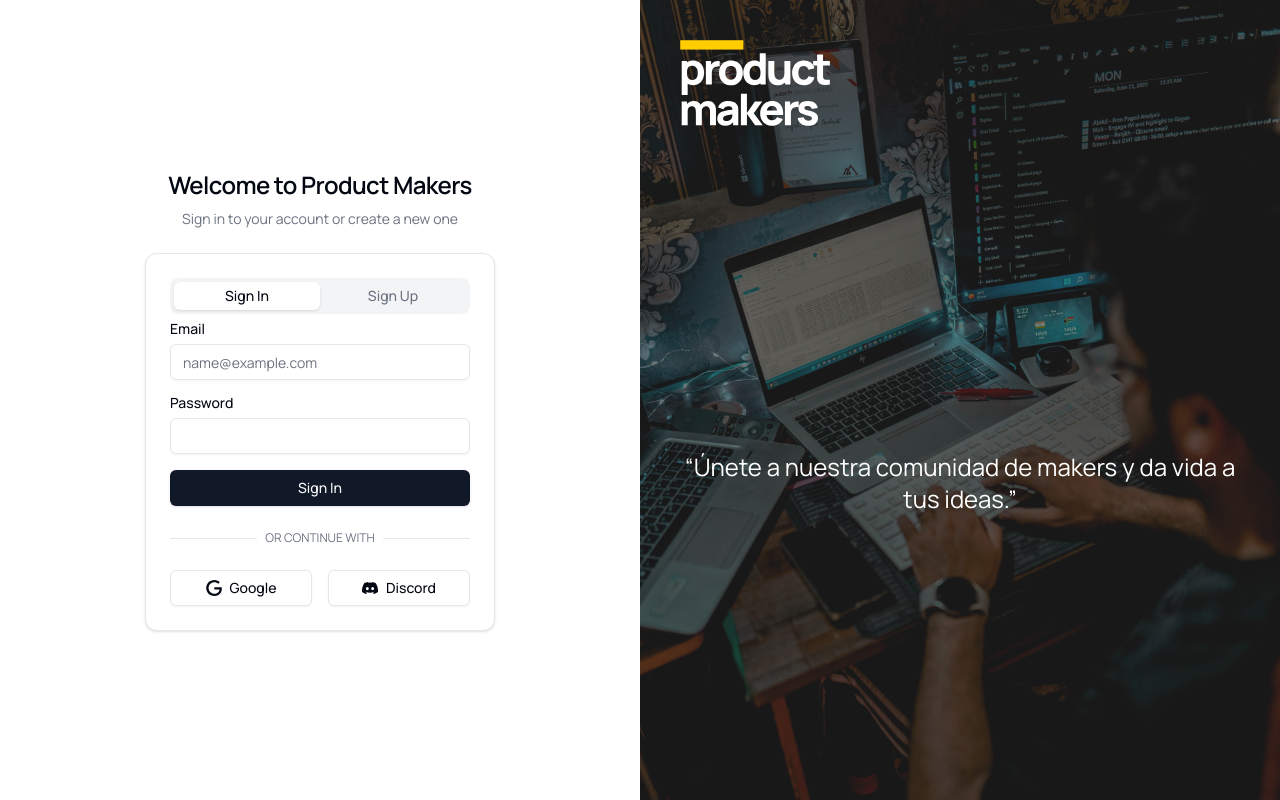
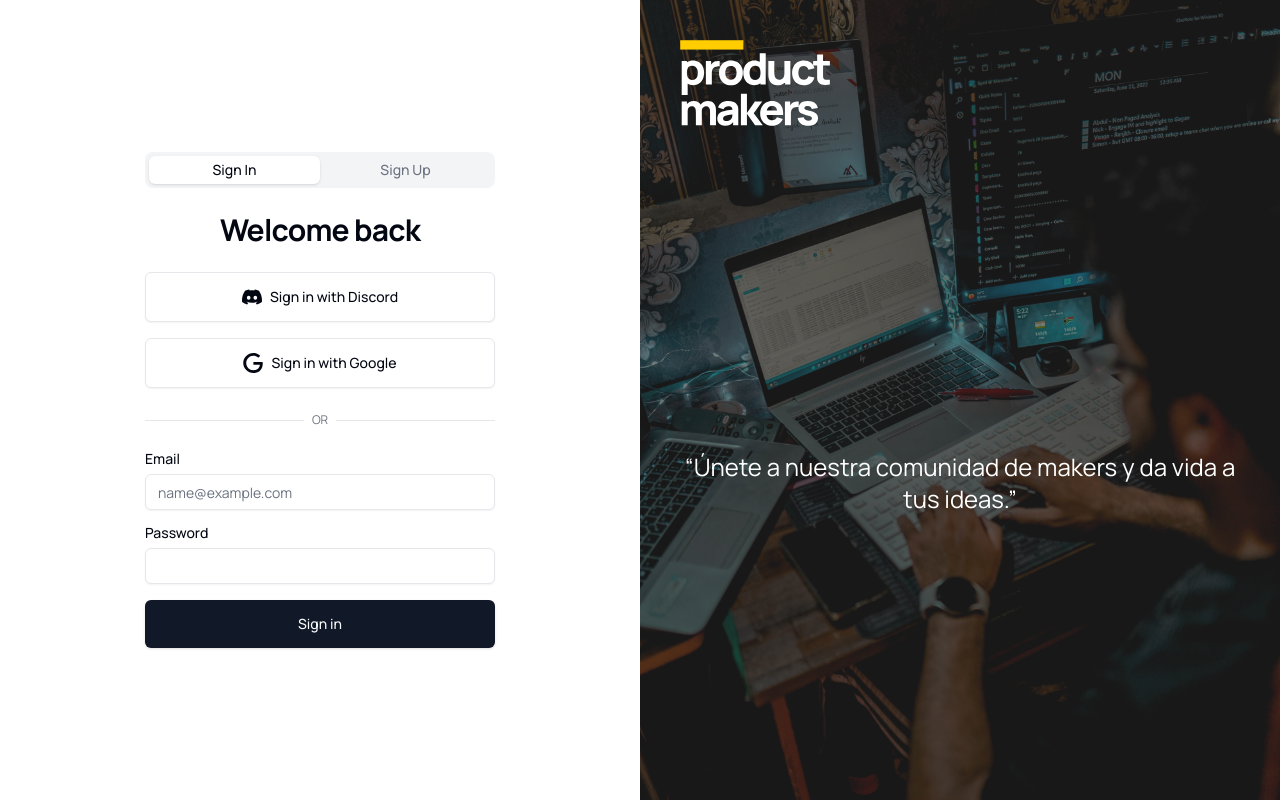
Before and after one commit to danidiestre/product_makers_live, a Next.js app: page /auth in a window 1280 px wide. Built offline with nearby package versions, Linux system fonts and the light colour scheme.

Commit message:
feat: improve auth page design and layout

```diff
--- a/src/app/auth/page.tsx
+++ b/src/app/auth/page.tsx
@@ -15,17 +15,7 @@ export default function AuthenticationPage() {
     <div className="container relative min-h-screen flex-col items-center justify-center grid lg:max-w-none lg:grid-cols-2 lg:px-0">
       <div className="lg:p-8">
         <div className="mx-auto flex w-full flex-col justify-center space-y-6 sm:w-[350px]">
-          <div className="flex flex-col space-y-2 text-center">
-            <h1 className="text-2xl font-semibold tracking-tight">
-              Welcome to Product Makers
-            </h1>
-            <p className="text-sm text-muted-foreground">
-              Sign in to your account or create a new one
-            </p>
-          </div>
-          <Card className="p-6">
-            <AuthTabs />
-          </Card>
+          <AuthTabs />
         </div>
       </div>
       <div className="relative hidden h-full flex-col bg-muted text-white lg:flex dark:border-l">
--- a/src/components/auth/auth-tabs.tsx
+++ b/src/components/auth/auth-tabs.tsx
@@ -10,14 +10,14 @@ export function AuthTabs() {
 
   return (
     <Tabs defaultValue="signin" value={activeTab} onValueChange={setActiveTab} className="w-full">
-      <TabsList className="grid w-full grid-cols-2">
+      <TabsList className="grid w-full grid-cols-2 mb-6">
         <TabsTrigger value="signin">Sign In</TabsTrigger>
         <TabsTrigger value="signup">Sign Up</TabsTrigger>
       </TabsList>
-      <TabsContent value="signin">
+      <TabsContent value="signin" className="space-y-4">
         <SignInForm />
       </TabsContent>
-      <TabsContent value="signup">
+      <TabsContent value="signup" className="space-y-4">
         <SignUpForm />
       </TabsContent>
     </Tabs>
--- a/src/components/auth/sign-in-form.tsx
+++ b/src/components/auth/sign-in-form.tsx
@@ -21,6 +21,40 @@ export function SignInForm() {
 
   return (
     <div className="grid gap-6">
+      <div className="space-y-2 text-center">
+        <h1 className="text-3xl font-bold tracking-tight">Welcome back</h1>
+      </div>
+
+      <div className="grid gap-4">
+        <Button variant="outline" disabled={isLoading} onClick={() => {}} className="py-6">
+          {isLoading ? (
+            <Icons.spinner className="mr-2 h-4 w-4 animate-spin" />
+          ) : (
+            <Icons.discord className="mr-2 h-5 w-5" />
+          )}
+          Sign in with Discord
+        </Button>
+        <Button variant="outline" disabled={isLoading} onClick={() => {}} className="py-6">
+          {isLoading ? (
+            <Icons.spinner className="mr-2 h-4 w-4 animate-spin" />
+          ) : (
+            <Icons.google className="mr-2 h-5 w-5" />
+          )}
+          Sign in with Google
+        </Button>
+      </div>
+
+      <div className="relative">
+        <div className="absolute inset-0 flex items-center">
+          <span className="w-full border-t" />
+        </div>
+        <div className="relative flex justify-center text-xs uppercase">
+          <span className="bg-background px-2 text-muted-foreground">
+            OR
+          </span>
+        </div>
+      </div>
+
       <form onSubmit={onSubmit}>
         <div className="grid gap-4">
           <div className="grid gap-2">
@@ -47,42 +81,14 @@ export function SignInForm() {
               required
             />
           </div>
-          <Button disabled={isLoading}>
+          <Button disabled={isLoading} className="w-full py-6">
             {isLoading && (
               <Icons.spinner className="mr-2 h-4 w-4 animate-spin" />
             )}
-            Sign In
+            Sign in
           </Button>
         </div>
       </form>
-      <div className="relative">
-        <div className="absolute inset-0 flex items-center">
-          <span className="w-full border-t" />
-        </div>
-        <div className="relative flex justify-center text-xs uppercase">
-          <span className="bg-background px-2 text-muted-foreground">
-            Or continue with
-          </span>
-        </div>
-      </div>
-      <div className="grid grid-cols-2 gap-4">
-        <Button variant="outline" disabled={isLoading} onClick={() => {}}>
-          {isLoading ? (
-            <Icons.spinner className="mr-2 h-4 w-4 animate-spin" />
-          ) : (
-            <Icons.google className="mr-2 h-4 w-4" />
-          )}
-          Google
-        </Button>
-        <Button variant="outline" disabled={isLoading} onClick={() => {}}>
-          {isLoading ? (
-            <Icons.spinner className="mr-2 h-4 w-4 animate-spin" />
-          ) : (
-            <Icons.discord className="mr-2 h-4 w-4" />
-          )}
-          Discord
-        </Button>
-      </div>
     </div>
   )
 }
--- a/src/components/auth/sign-up-form.tsx
+++ b/src/components/auth/sign-up-form.tsx
@@ -21,19 +21,42 @@ export function SignUpForm() {
 
   return (
     <div className="grid gap-6">
+      <div className="space-y-2 text-center">
+        <h1 className="text-3xl font-bold tracking-tight">Create your account</h1>
+      </div>
+
+      <div className="grid gap-4">
+        <Button variant="outline" disabled={isLoading} onClick={() => {}} className="py-6">
+          {isLoading ? (
+            <Icons.spinner className="mr-2 h-4 w-4 animate-spin" />
+          ) : (
+            <Icons.github className="mr-2 h-5 w-5" />
+          )}
+          Sign up with GitHub
+        </Button>
+        <Button variant="outline" disabled={isLoading} onClick={() => {}} className="py-6">
+          {isLoading ? (
+            <Icons.spinner className="mr-2 h-4 w-4 animate-spin" />
+          ) : (
+            <Icons.google className="mr-2 h-5 w-5" />
+          )}
+          Sign up with Google
+        </Button>
+      </div>
+
+      <div className="relative">
+        <div className="absolute inset-0 flex items-center">
+          <span className="w-full border-t" />
+        </div>
+        <div className="relative flex justify-center text-xs uppercase">
+          <span className="bg-background px-2 text-muted-foreground">
+            OR
+          </span>
+        </div>
+      </div>
+
       <form onSubmit={onSubmit}>
         <div className="grid gap-4">
-          <div className="grid gap-2">
-            <Label htmlFor="name">Full Name</Label>
-            <Input
-              id="name"
-              placeholder="John Doe"
-              type="text"
-              autoCapitalize="words"
-              disabled={isLoading}
-              required
-            />
-          </div>
           <div className="grid gap-2">
             <Label htmlFor="email">Email</Label>
             <Input
@@ -58,42 +81,14 @@ export function SignUpForm() {
               required
             />
           </div>
-          <Button disabled={isLoading}>
+          <Button disabled={isLoading} className="w-full py-6">
             {isLoading && (
               <Icons.spinner className="mr-2 h-4 w-4 animate-spin" />
             )}
-            Sign Up
+            Sign up
           </Button>
         </div>
       </form>
-      <div className="relative">
-        <div className="absolute inset-0 flex items-center">
-          <span className="w-full border-t" />
-        </div>
-        <div className="relative flex justify-center text-xs uppercase">
-          <span className="bg-background px-2 text-muted-foreground">
-            Or continue with
-          </span>
-        </div>
-      </div>
-      <div className="grid grid-cols-2 gap-4">
-        <Button variant="outline" disabled={isLoading} onClick={() => {}}>
-          {isLoading ? (
-            <Icons.spinner className="mr-2 h-4 w-4 animate-spin" />
-          ) : (
-            <Icons.google className="mr-2 h-4 w-4" />
-          )}
-          Google
-        </Button>
-        <Button variant="outline" disabled={isLoading} onClick={() => {}}>
-          {isLoading ? (
-            <Icons.spinner className="mr-2 h-4 w-4 animate-spin" />
-          ) : (
-            <Icons.discord className="mr-2 h-4 w-4" />
-          )}
-          Discord
-        </Button>
-      </div>
     </div>
   )
 }
```
